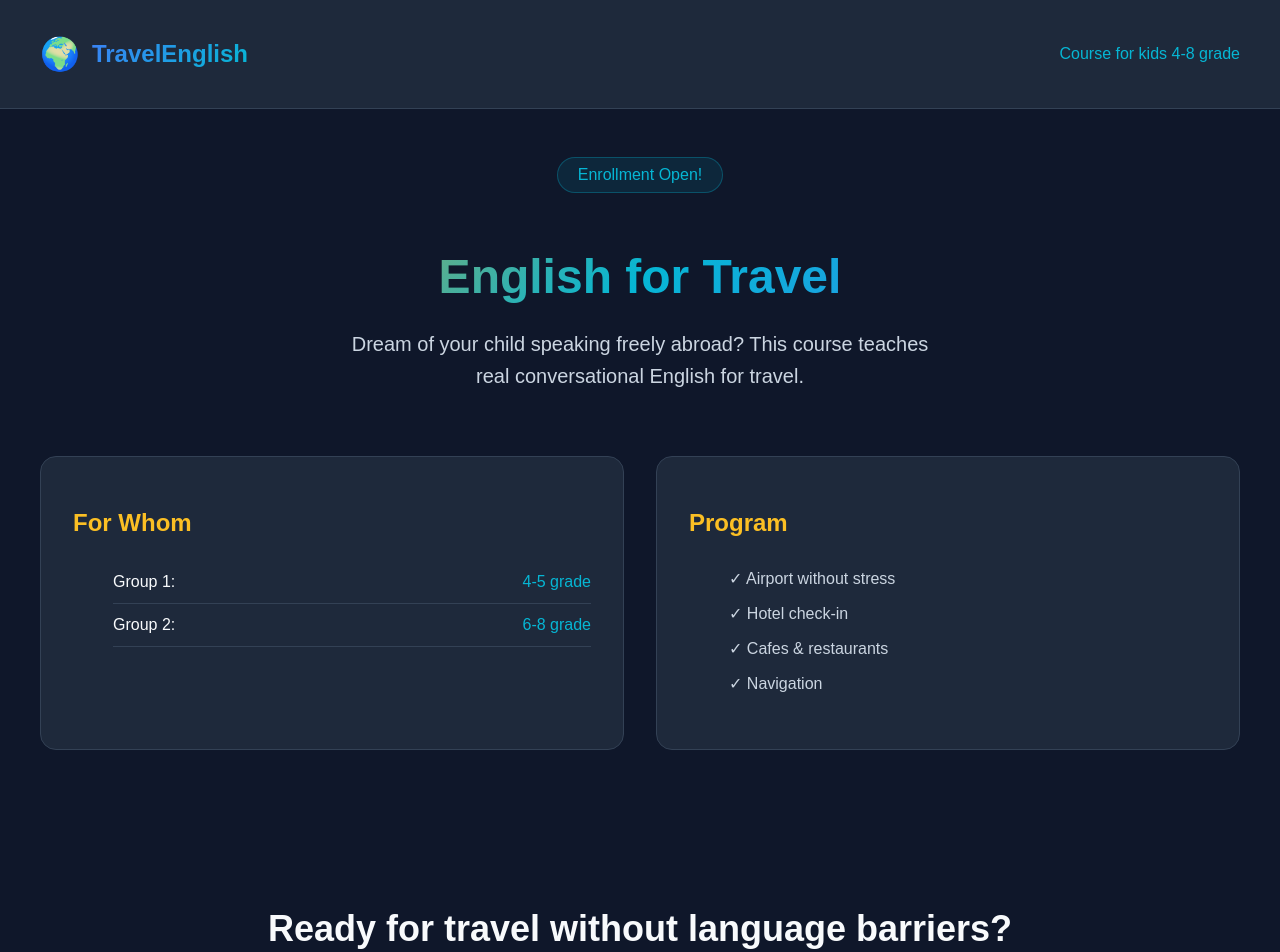
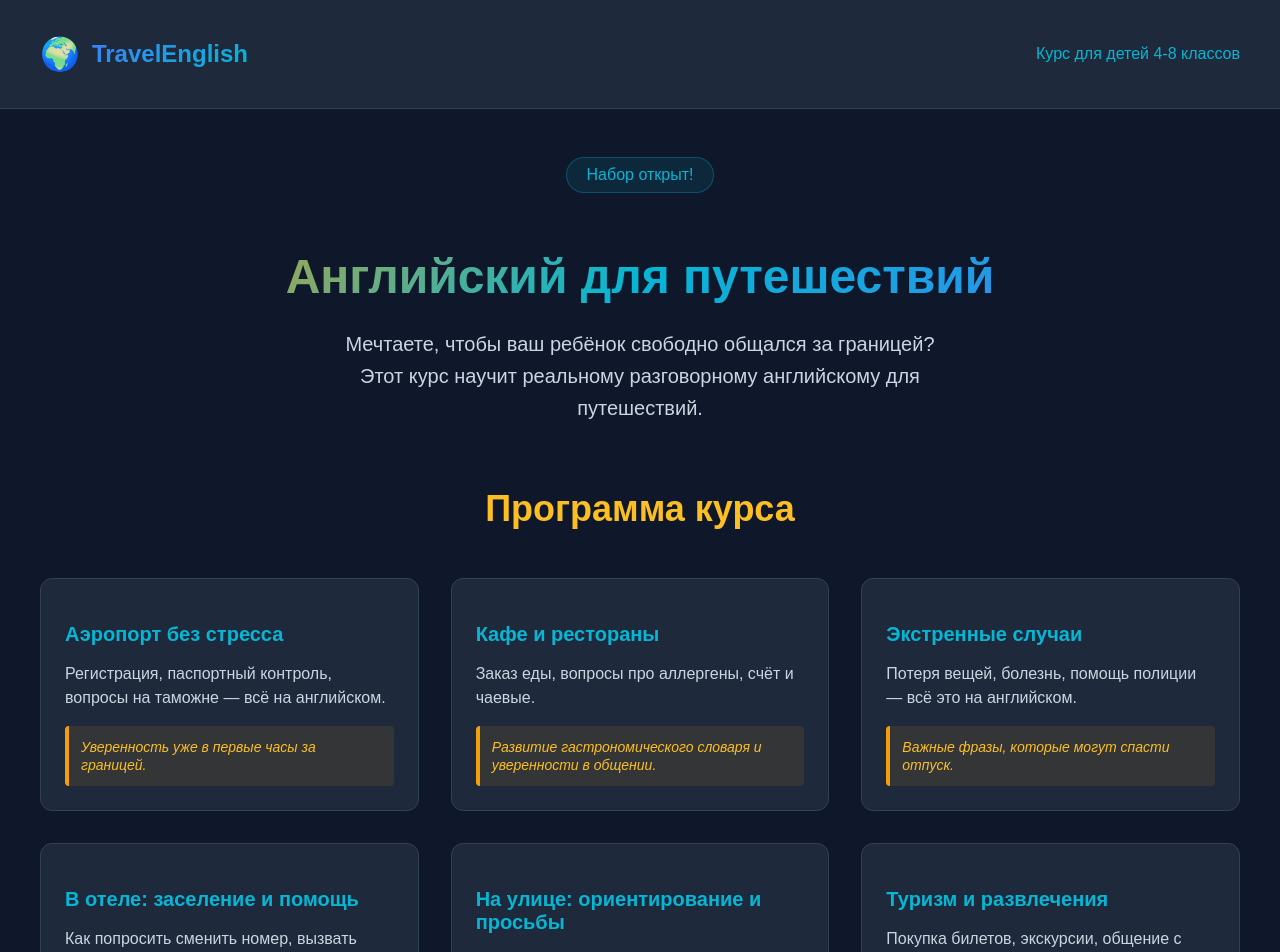
Before and after one commit to olga1975-dot/Figmatravel, a React (Vite) app: page / in a window 1280 px wide. Shown: the top 952 px of the page. Built offline with nearby package versions, Linux system fonts and the light colour scheme.

Commit message:
Update App.tsx

```diff
--- a/src/app/App.tsx
+++ b/src/app/App.tsx
@@ -2,8 +2,41 @@ import React from 'react';
 
 function App() {
   const handleSignUp = () => {
-    alert('Thank you for your interest!');
+    alert('Спасибо за интерес к курсу! Форма записи откроется здесь.');
   };
+
+  const programItems = [
+    {
+      title: "Аэропорт без стресса",
+      description: "Регистрация, паспортный контроль, вопросы на таможне — всё на английском.",
+      benefit: "Уверенность уже в первые часы за границей."
+    },
+    {
+      title: "Кафе и рестораны",
+      description: "Заказ еды, вопросы про аллергены, счёт и чаевые.",
+      benefit: "Развитие гастрономического словаря и уверенности в общении."
+    },
+    {
+      title: "Экстренные случаи",
+      description: "Потеря вещей, болезнь, помощь полиции — всё это на английском.",
+      benefit: "Важные фразы, которые могут спасти отпуск."
+    },
+    {
+      title: "В отеле: заселение и помощь",
+      description: "Как попросить сменить номер, вызвать уборку или спросить про Wi-Fi.",
+      benefit: "Практика вежливых фраз и повседневной лексики."
+    },
+    {
+      title: "На улице: ориентирование и просьбы",
+      description: "Как спросить дорогу, вызвать такси или найти аптеку.",
+      benefit: "Понимание устной речи и произношения в реальных ситуациях."
+    },
+    {
+      title: "Туризм и развлечения",
+      description: "Покупка билетов, экскурсии, общение с гидами, музеи и парки.",
+      benefit: "Погружение в культурный контекст через язык."
+    }
+  ];
 
   return (
     <div style={styles.container}>
@@ -13,55 +46,47 @@ function App() {
             <span style={styles.logoIcon}>🌍</span>
             <h1 style={styles.logoText}>TravelEnglish</h1>
           </div>
-          <div style={styles.tagline}>Course for kids 4-8 grade</div>
+          <div style={styles.tagline}>Курс для детей 4-8 классов</div>
         </div>
       </header>
 
       <main style={styles.main}>
         <div style={styles.hero}>
-          <div style={styles.badge}>Enrollment Open!</div>
-          <h1 style={styles.title}>English for Travel</h1>
+          <div style={styles.badge}>Набор открыт!</div>
+          <h1 style={styles.title}>Английский для путешествий</h1>
           <p style={styles.subtitle}>
-            Dream of your child speaking freely abroad? This course teaches real conversational English for travel.
+            Мечтаете, чтобы ваш ребёнок свободно общался за границей?
+            Этот курс научит реальному разговорному английскому для путешествий.
           </p>
         </div>
 
-        <div style={styles.grid}>
-          <div style={styles.card}>
-            <h2 style={styles.cardTitle}>For Whom</h2>
-            <ul style={styles.list}>
-              <li style={styles.listItem}>
-                <span>Group 1:</span>
-                <span style={styles.highlight}>4-5 grade</span>
-              </li>
-              <li style={styles.listItem}>
-                <span>Group 2:</span>
-                <span style={styles.highlight}>6-8 grade</span>
-              </li>
-            </ul>
+        {/* Новая секция: Программа курса */}
+        <section style={styles.programSection}>
+          <h2 style={styles.sectionTitle}>Программа курса</h2>
+          <div style={styles.programGrid}>
+            {programItems.map((item, index) => (
+              <div key={index} style={styles.programCard}>
+                <h3 style={styles.programTitle}>{item.title}</h3>
+                <p style={styles.programDescription}>{item.description}</p>
+                <div style={styles.benefitBox}>
+                  <span style={styles.benefitText}>{item.benefit}</span>
+                </div>
+              </div>
+            ))}
           </div>
+        </section>
 
-          <div style={styles.card}>
-            <h2 style={styles.cardTitle}>Program</h2>
-            <ul style={styles.list}>
-              <li style={styles.simpleItem}>✓ Airport without stress</li>
-              <li style={styles.simpleItem}>✓ Hotel check-in</li>
-              <li style={styles.simpleItem}>✓ Cafes & restaurants</li>
-              <li style={styles.simpleItem}>✓ Navigation</li>
-            </ul>
-          </div>
-        </div>
-
+        {/* Существующая CTA секция */}
         <div style={styles.cta}>
-          <h2 style={styles.ctaTitle}>Ready for travel without language barriers?</h2>
+          <h2 style={styles.ctaTitle}>Готовы к путешествиям без языковых барьеров?</h2>
           <button onClick={handleSignUp} style={styles.button}>
-            Sign Up for Course
+            Записаться на курс
           </button>
         </div>
       </main>
 
       <footer style={styles.footer}>
-        <p>© 2024 TravelEnglish. Course for kids 4-8 grade</p>
+        <p>© 2024 TravelEnglish. Курс для детей 4-8 классов</p>
       </footer>
     </div>
   );
@@ -139,41 +164,55 @@ const styles = {
     margin: '0 auto',
     lineHeight: '1.6',
   },
-  grid: {
-    display: 'grid',
-    gridTemplateColumns: 'repeat(auto-fit, minmax(300px, 1fr))',
-    gap: '32px',
-    marginBottom: '64px',
+
+  /* Новые стили для программы курса */
+  programSection: {
+    marginBottom: '80px',
   },
-  card: {
-    backgroundColor: '#1e293b',
-    borderRadius: '16px',
-    padding: '32px',
-    border: '1px solid #334155',
-  },
-  cardTitle: {
-    fontSize: '24px',
+  sectionTitle: {
+    fontSize: '36px',
     fontWeight: 'bold',
-    marginBottom: '24px',
+    textAlign: 'center',
+    marginBottom: '48px',
     color: '#fbbf24',
   },
-  list: {
-    listStyle: 'none',
+  programGrid: {
+    display: 'grid',
+    gridTemplateColumns: 'repeat(auto-fit, minmax(350px, 1fr))',
+    gap: '32px',
   },
-  listItem: {
-    display: 'flex',
-    justifyContent: 'space-between',
-    padding: '12px 0',
-    borderBottom: '1px solid #334155',
+  programCard: {
+    backgroundColor: '#1e293b',
+    borderRadius: '12px',
+    padding: '24px',
+    border: '1px solid #334155',
+    transition: 'transform 0.3s, box-shadow 0.3s',
   },
-  simpleItem: {
-    padding: '8px 0',
+  programTitle: {
+    fontSize: '20px',
+    fontWeight: 'bold',
+    marginBottom: '12px',
+    color: '#06b6d4',
+  },
+  programDescription: {
+    fontSize: '16px',
     color: '#cbd5e1',
+    marginBottom: '16px',
+    lineHeight: '1.5',
   },
-  highlight: {
-    color: '#06b6d4',
-    fontWeight: '500',
+  benefitBox: {
+    backgroundColor: 'rgba(245, 158, 11, 0.1)',
+    borderLeft: '4px solid #f59e0b',
+    padding: '12px',
+    borderRadius: '4px',
   },
+  benefitText: {
+    fontSize: '14px',
+    color: '#fbbf24',
+    fontStyle: 'italic',
+  },
+
+  /* Существующие CTA стили */
   cta: {
     textAlign: 'center',
     padding: '64px 0',
```
